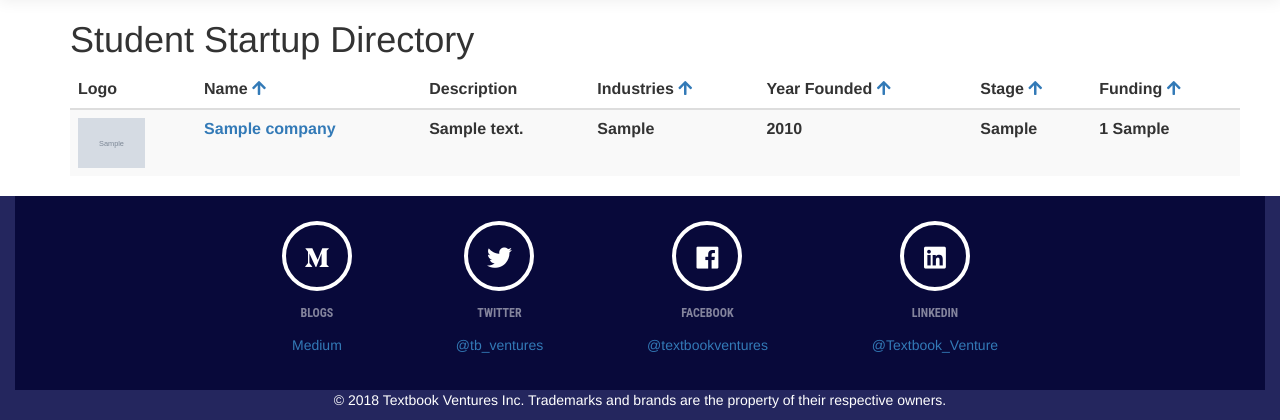
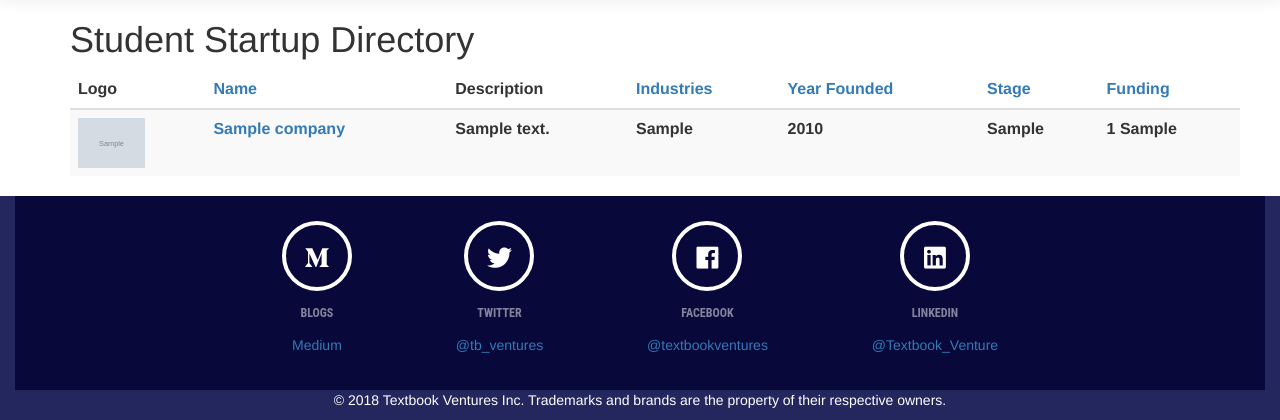
Before and after one commit to Kevinwochan/Startup-Directory, a Django app: page / in a window 1280 px wide. Shown: the part 65-485 px from the top of the page. Run offline with Django 3.2, Linux system fonts and the light colour scheme; tables that the repository leaves empty hold one stand-in row (values such as "Sample post"); grey boxes marked "Sample" are stand-in pictures; lists and menus that the app fills with data are empty; some libraries are stand-ins or nearby versions.

Commit message:
revised sorting

```diff
--- a/apps/directory/views.py
+++ b/apps/directory/views.py
@@ -15,6 +15,8 @@ def index (request, sorting_string):
                 companies = companies.order_by('funding').order_by('funding_unit')
             else:
                 companies = companies.order_by(sortby)
+            if re.search(r'-',sortby):
+                companies = companies.reverse()
     else:
         lambdas = ''
         companies = Company.objects.order_by('submission_date')
--- a/startupdirectory/templates/base.html
+++ b/startupdirectory/templates/base.html
@@ -21,14 +21,6 @@
     <script src="https://ajax.googleapis.com/ajax/libs/jquery/3.2.1/jquery.min.js"></script>
     <script src="https://maxcdn.bootstrapcdn.com/bootstrap/3.3.7/js/bootstrap.min.js"></script>
   {% endcompress %}
-
-  <!-- Asynchronous Google Analytics snippet. Change UA-XXXXX-X to be your site's ID -->
-  <script>
-    var _gaq=[['_setAccount','UA-XXXXX-X'],['_trackPageview']];
-    (function(d,t){var g=d.createElement(t),s=d.getElementsByTagName(t)[0];
-    g.src=('https:'==location.protocol?'//ssl':'//www')+'.google-analytics.com/ga.js';
-    s.parentNode.insertBefore(g,s)}(document,'script'));
-  </script>
 
 </head>
 
--- a/startupdirectory/templates/index.html
+++ b/startupdirectory/templates/index.html
@@ -9,61 +9,75 @@
             <thead>
                 <tr>
                     <th data-field="logo">Logo</th>
-                    <th data-field="name">Name
-                       {% if 'name' not in lambdas %}
-                       <a href="{% url 'directory:index' 'name' %}" class="sort-icon">
+                    <th data-field="name">
+                       {% if '-name' in lambdas %}
+                       Name <a href="{% url 'directory:index' 'name' %}" class="sort-icon">
+                            <i class="fas fa-arrow-down"></i>
+                       </a>
+                       {% elif 'name' in lambdas %}
+                       Name <a href="{% url 'directory:index' '-name' %}" class="sort-icon">
                             <i class="fas fa-arrow-up"></i>
                        </a>
                        {% else %}
-                        <a href="{% url 'directory:index' '-name' %}" class="sort-icon">
-                            <i class="fas fa-arrow-down"></i>
-                       </a>
+                       <a href="{% url 'directory:index' 'name' %}">Name</a>
                        {% endif %}
                     </th>
                     <th data-field="description">Description</th>
-                    <th data-field="industries">Industries
-                       {% if 'industries' not in lambdas %}
+                    <th data-field="industries">
+                       {% if '-industries' in lambdas %}
+                       Industries
                        <a href="{% url 'directory:index' 'industries' %}" class="sort-icon">
+                            <i class="fas fa-arrow-down"></i>
+                       </a>
+                       {% elif 'industries' in lambdas %}
+                       Industries
+                       <a href="{% url 'directory:index' '-industries' %}" class="sort-icon">
                             <i class="fas fa-arrow-up"></i>
                        </a>
                        {% else %}
-                        <a href="{% url 'directory:index' '-industries' %}" class="sort-icon">
+                       <a href="{% url 'directory:index' 'industries' %}">Industries</a>
+                       {% endif %}
+                    </th>
+                    <th data-field="founded">
+                       {% if '-year_founded'  in lambdas %}
+                       Year Founded
+                       <a href="{% url 'directory:index' 'year_founded' %}" class="sort-icon">
                             <i class="fas fa-arrow-down"></i>
                        </a>
-                       {% endif %}
-                    </th>
-                    <th data-field="founded">Year Founded
-                       {% if 'year_founded' not in lambdas %}
-                       <a href="{% url 'directory:index' 'year_founded' %}" class="sort-icon">
+                       {% elif 'year_founded'  in lambdas %}
+                       Year Founded
+                        <a href="{% url 'directory:index' '-year_founded' %}" class="sort-icon">
                             <i class="fas fa-arrow-up"></i>
                        </a>
                        {% else %}
-                        <a href="{% url 'directory:index' '-year_founded' %}" class="sort-icon">
+                       <a href="{% url 'directory:index' 'year_founded' %}">Year Founded</a>
+                       {% endif %}
+                    </th>
+                    <th data-field="stage">
+                       {% if '-stage' in lambdas %}
+                       Stage <a href="{% url 'directory:index' 'stage' %}" class="sort-icon">
                             <i class="fas fa-arrow-down"></i>
                        </a>
-                       {% endif %}
-                    </th>
-                    <th data-field="stage">Stage
-                       {% if 'stage' not in lambdas %}
-                       <a href="{% url 'directory:index' 'stage' %}" class="sort-icon">
+                       {% elif 'stage' in lambdas %}
+                        Stage <a href="{% url 'directory:index' '-stage' %}" class="sort-icon">
                             <i class="fas fa-arrow-up"></i>
                        </a>
                        {% else %}
-                        <a href="{% url 'directory:index' '-stage' %}" class="sort-icon">
-                            <i class="fas fa-arrow-down"></i>
-                       </a>
+                       <a href="{% url 'directory:index' 'stage' %}">Stage</a>
                        {% endif %}
                     </th>
 
-                   <th data-field="funding">Funding
-                   {% if 'funding' not in lambdas %}
-                   <a href="{% url 'directory:index' 'funding' %}" class="sort-icon">
+                   <th data-field="funding">
+                   {% if '-funding' in lambdas %}
+                   Funding <a href="{% url 'directory:index' 'funding' %}" class="sort-icon">
+                        <i class="fas fa-arrow-down"></i>
+                   </a>
+                   {% elif 'funding' in lambdas %}
+                   Funding <a href="{% url 'directory:index' '-funding' %}" class="sort-icon">
                         <i class="fas fa-arrow-up"></i>
                    </a>
                    {% else %}
-                    <a href="{% url 'directory:index' '-funding' %}" class="sort-icon">
-                        <i class="fas fa-arrow-down"></i>
-                   </a>
+                   <a href="{% url 'directory:index' 'funding' %}">Funding</a>
                    {% endif %}
                 </tr>
             </thead>
```
